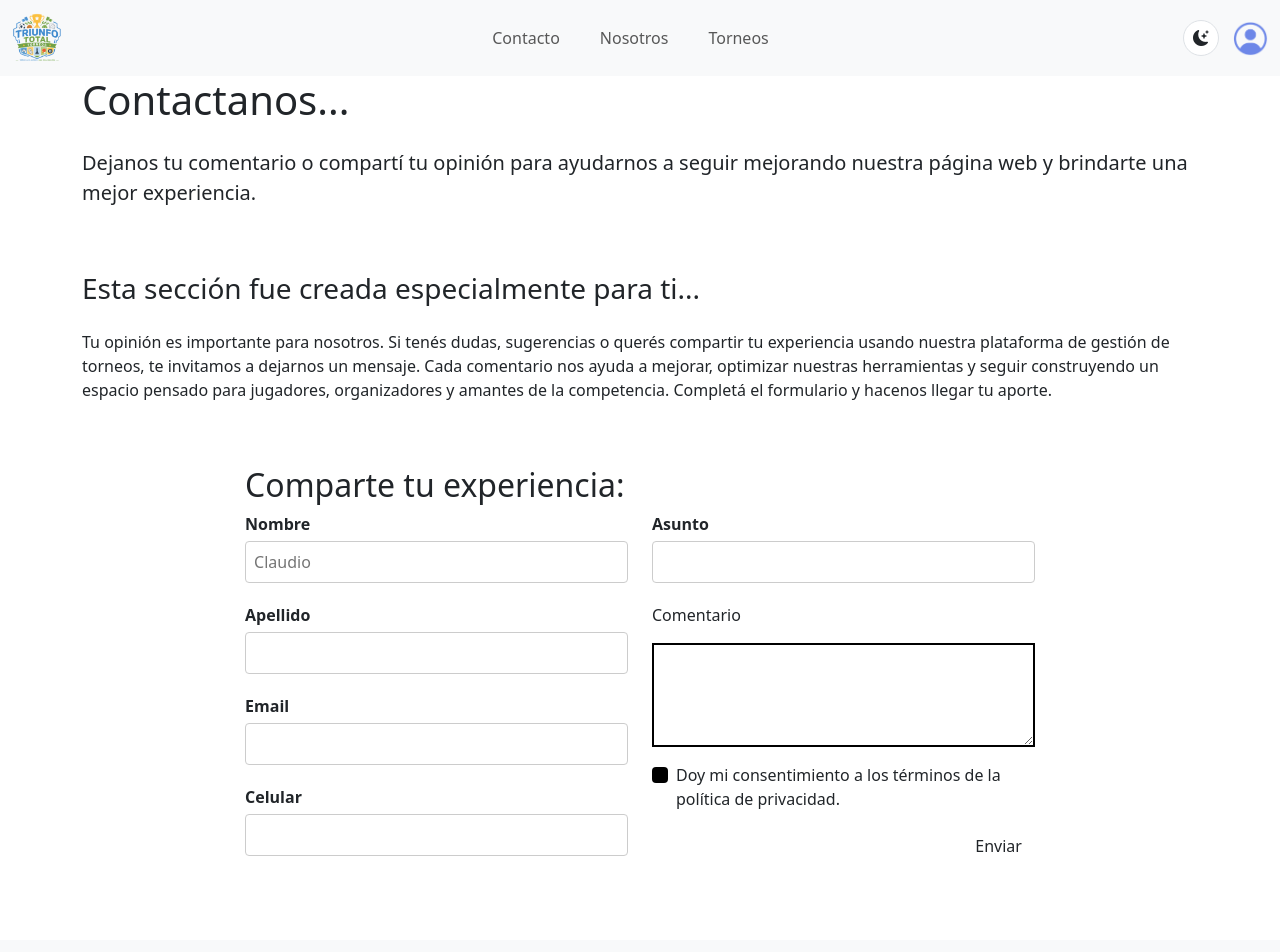
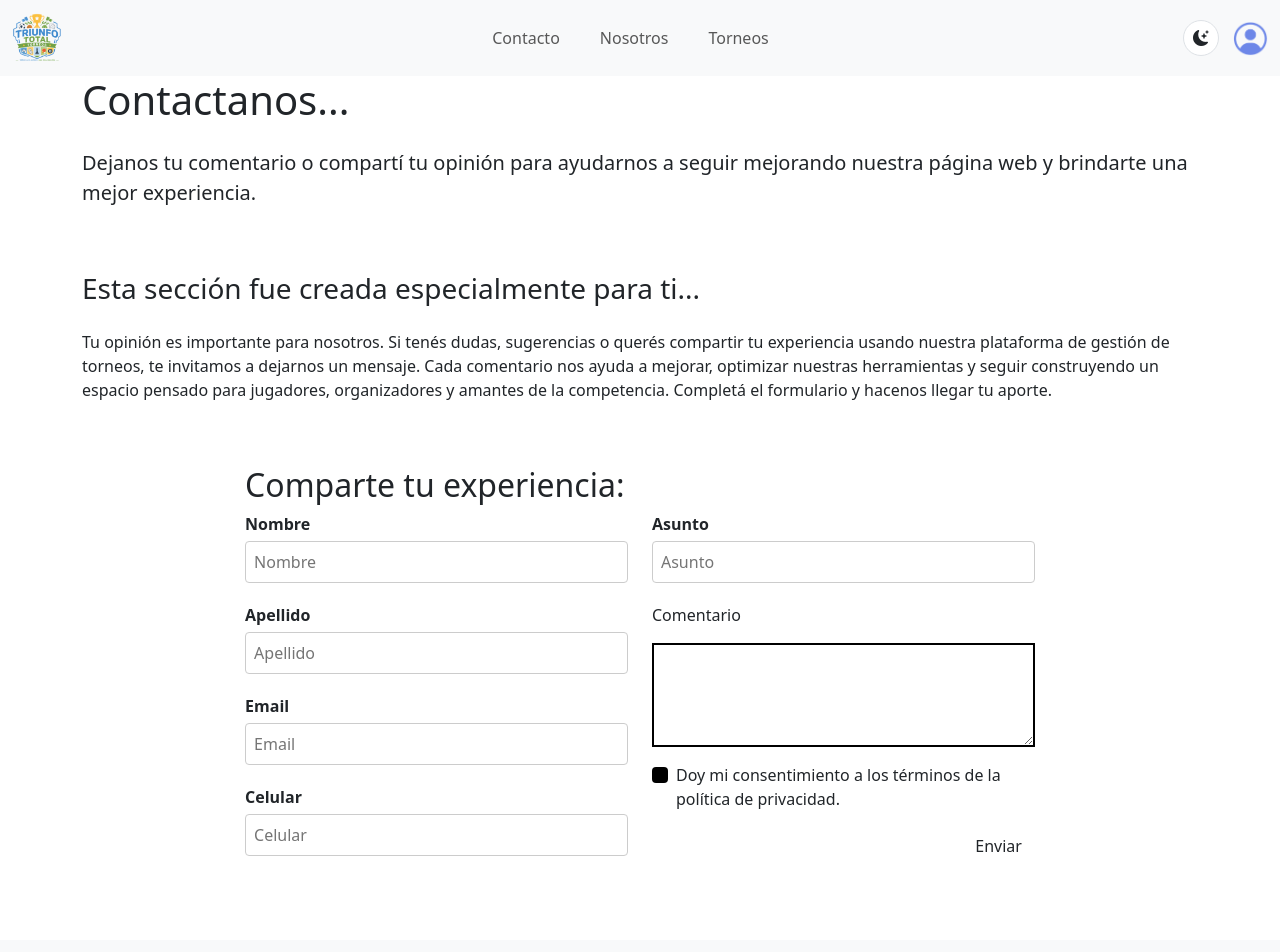
Before and after one commit to MicaelaChans/ByteCraft, a React (Vite) app in the folder TriunfoTotal/: page /contactUs in a window 1280 px wide. Shown: the top 952 px of the page. Built offline with nearby package versions, Linux system fonts and the light colour scheme.

Commit message:
corrección errores en sidebar
se corrigen errores en sidebar! :)

```diff
--- a/TriunfoTotal/src/components/ContactUs.jsx
+++ b/TriunfoTotal/src/components/ContactUs.jsx
@@ -26,25 +26,25 @@ function ContactUs() {
               <div className="row">
                 <div className="col-lg-6 col-md-6 col-sm-12">
                   <div className="inputbox">
-                    <input type="text" name="firstname" placeholder="Claudio" required />
+                    <input type="text" name="firstname" placeholder="Nombre" required />
                     <label>Nombre</label>
                   </div>
                   <div className="inputbox">
-                    <input type="text" name="Lastname" required />
+                    <input type="text" name="Lastname" placeholder="Apellido" required />
                     <label>Apellido</label>
                   </div>
                   <div className="inputbox">
-                    <input type="text" name="email" required />
+                    <input type="text" name="email" placeholder="Email" required />
                     <label>Email</label>
                   </div>
                   <div className="inputbox">
-                    <input type="text" name="phone" required />
+                    <input type="text" name="phone" placeholder="Celular" required />
                     <label>Celular</label>
                   </div>
                 </div>
                 <div className="col-lg-6 col-md-6 col-sm-12">
                   <div className="inputbox">
-                    <input type="text" name="subjet" required />
+                    <input type="text" name="subjet" placeholder="Asunto" required />
                     <label>Asunto</label>
                   </div>
                   <div className="d-flex flex-column">
--- a/TriunfoTotal/src/css/styles.css
+++ b/TriunfoTotal/src/css/styles.css
@@ -344,12 +344,8 @@ body {
   position: absolute;
   top: 0;
   left: 0;
-  /*HEAD*/
   width: 26px;
   background-color: #0d6efd;
-  width: 90px;
-  background-color: #60B7E8;
- /*a1ead4f90116ef8b91d5db40df2c93017f2745c3*/
   display: flex;
   flex-direction: column;
   align-items: center;
```
